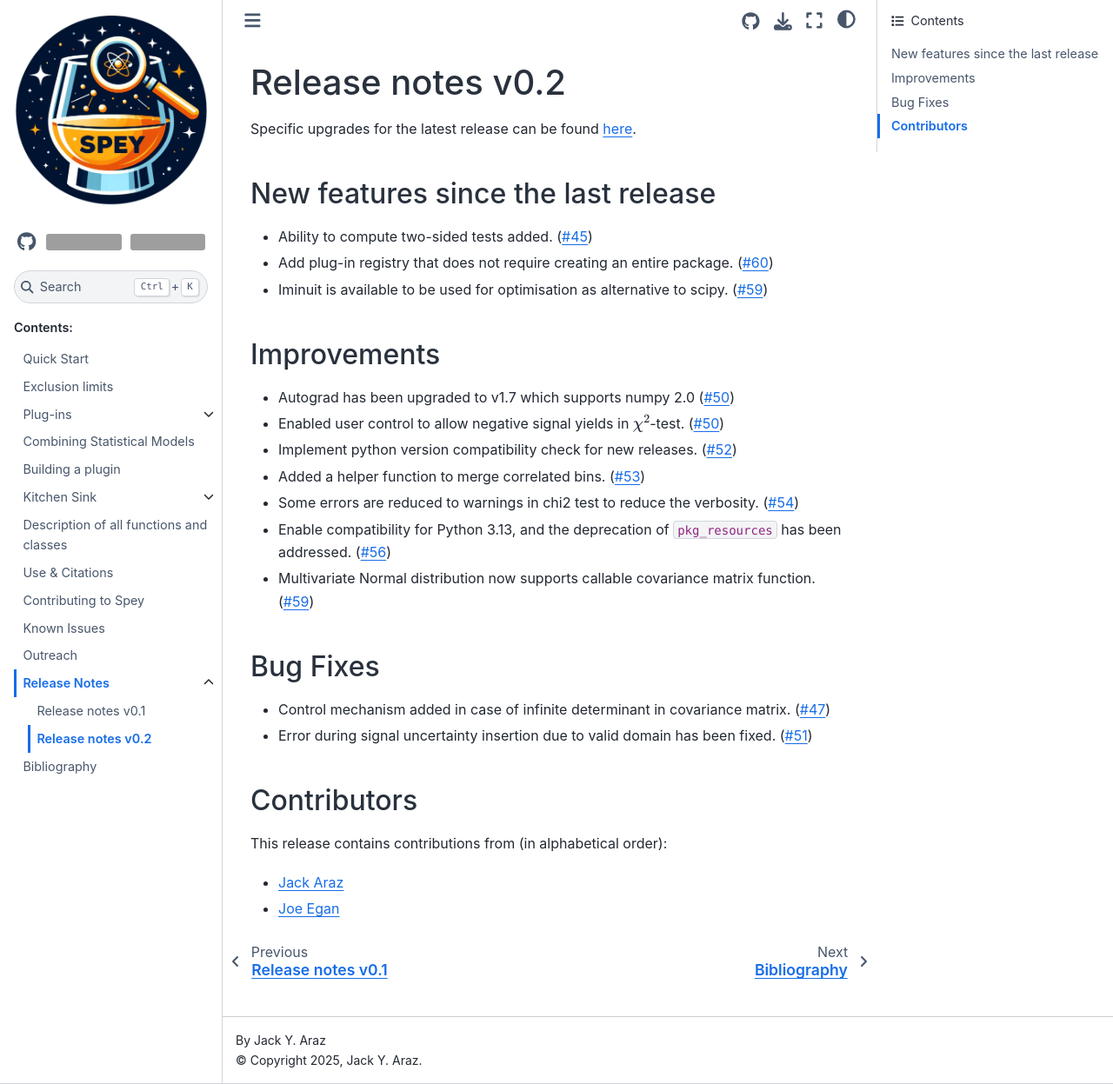
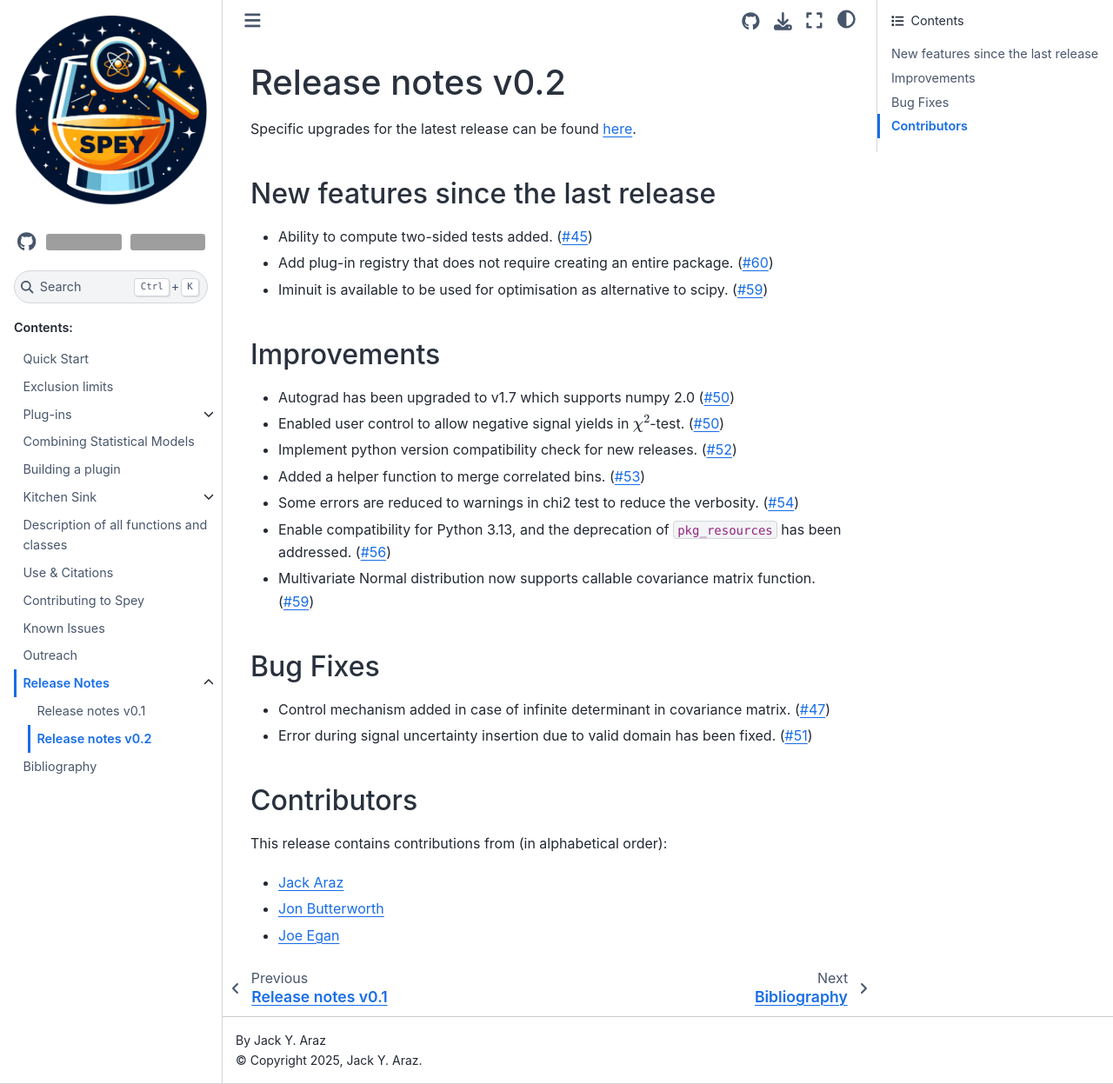
Before and after one commit to SpeysideHEP/spey, a Sphinx documentation site: the page built from docs/releases/changelog-v0.2.md, in a window 1280 px wide and 1247 px high. Shown: the whole window at 87% size. Built offline with Sphinx 7.4.7 and the Sphinx Book theme 1.1.4, drawn with Linux system fonts in a browser that asks for light colours; grey boxes are pictures that could not be loaded.

Commit message:
update changelog

```diff
--- a/docs/releases/changelog-v0.2.md
+++ b/docs/releases/changelog-v0.2.md
@@ -49,4 +49,5 @@ Specific upgrades for the latest release can be found [here](https://github.com/
 This release contains contributions from (in alphabetical order):
 
 * [Jack Araz](https://github.com/jackaraz)
+* [Jon Butterworth](https://github.com/jonbutterworth)
 * [Joe Egan](https://github.com/joes-git)
```
